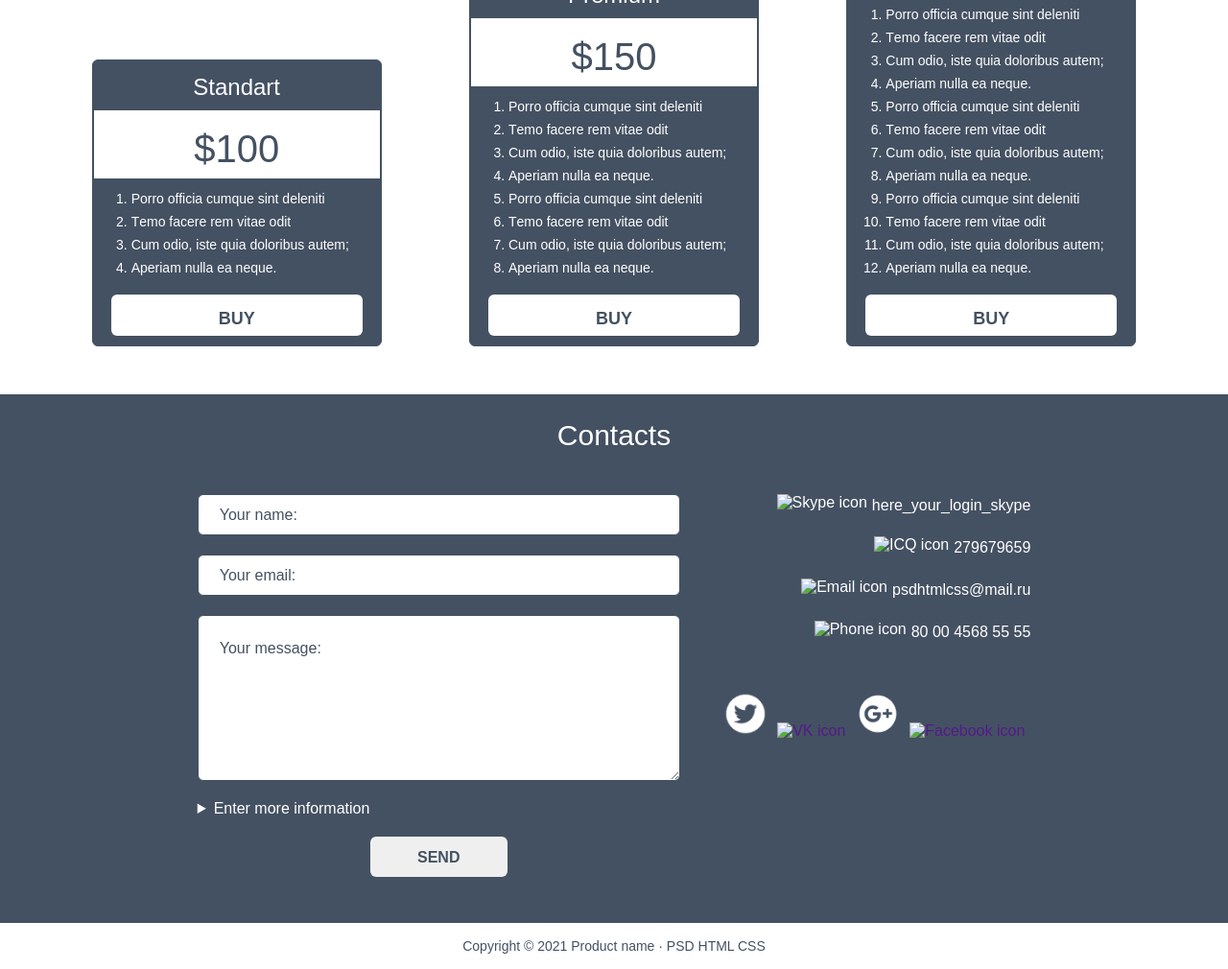
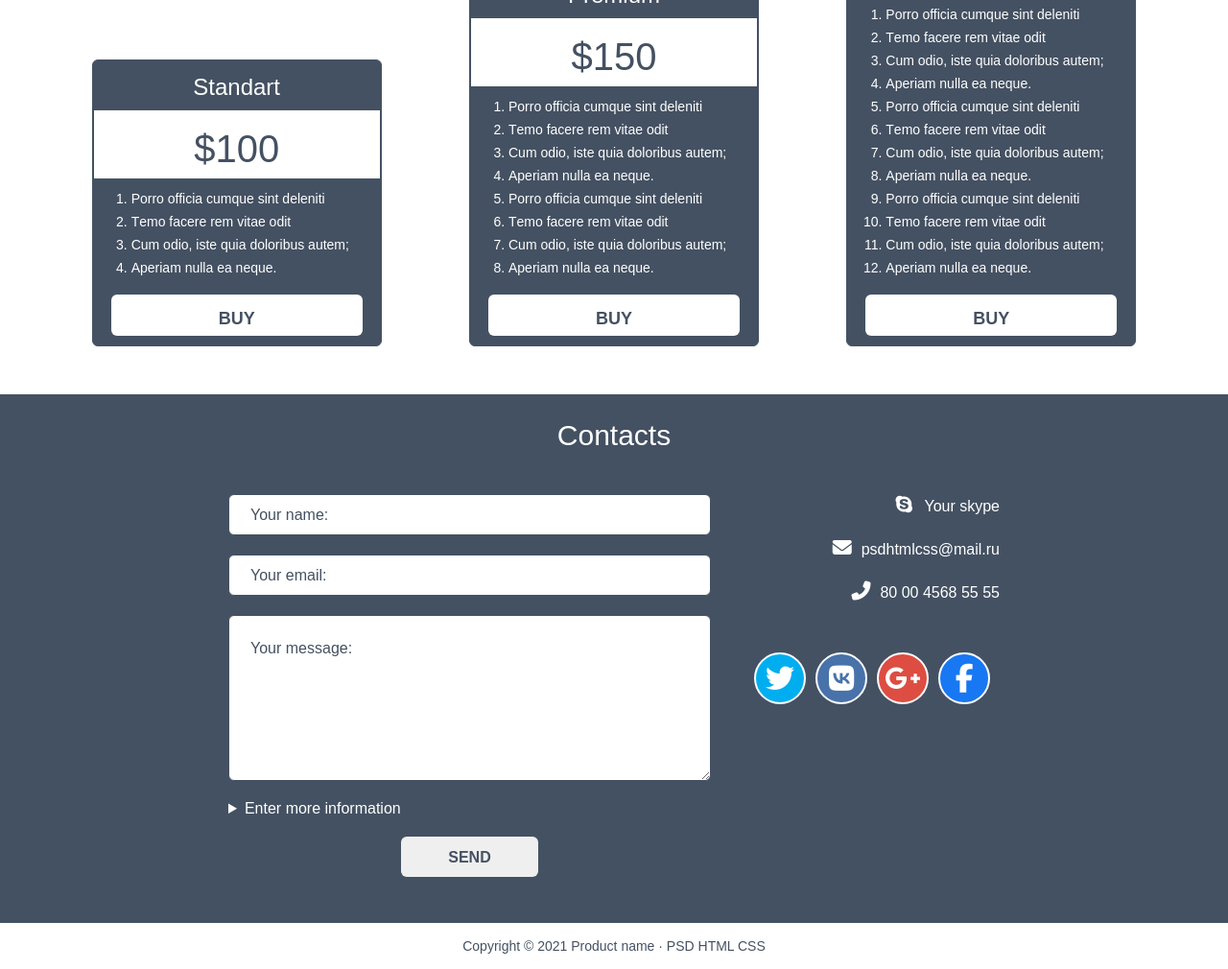
Before and after one commit to ShdwL1ne/second_project, a plain HTML site: page index.html in a window 1280 px wide. Shown: the part 2160-3170 px from the top of the page at 96% size. Drawn offline with Linux system fonts and the light colour scheme.

Commit message:
4 hometask(50%)

```diff
--- a/index.html
+++ b/index.html
@@ -7,6 +7,7 @@
     <meta name="viewport" content="width=device-width, initial-scale=1.0">
     <link rel="stylesheet" href="style.css">
     <title>Main Page</title>
+    <script src="https://kit.fontawesome.com/65406843e7.js" crossorigin="anonymous"></script>
 </head>
 
 <body>
@@ -327,38 +328,46 @@
                 <div class="footer_nav_box">
                     <nav class="footer_contacts">
                         <a href="#" class="footer_contacts_link">
-                            <img src="img/skype_icon.png" alt="Skype icon" class="footer_contacts_link_img">
-                            <p class="footer_contacts_link_text">here_your_login_skype</p>
+                            <div class="footer_contacts_link_box">
+                                <i class="fab fa-skype footer_contacts_link_img"></i>
+                            </div>
+                            <p class="footer_contacts_link_text">Your skype</p>
                         </a>
                         <a href="#" class="footer_contacts_link">
-                            <img src="img/icq_icon.png" alt="ICQ icon" class="footer_contacts_link_img">
-                            <p class="footer_contacts_link_text">279679659</p>
-                        </a>
-                        <a href="#" class="footer_contacts_link">
-                            <img src="img/email_icon.png" alt="Email icon" class="footer_contacts_link_img">
+                            <div class="footer_contacts_link_box">
+                                <i class="fas fa-envelope footer_contacts_link_img"></i>
+                            </div>
                             <p class="footer_contacts_link_text">psdhtmlcss@mail.ru</p>
                         </a>
                         <a href="#" class="footer_contacts_link">
-                            <img src="img/bx_bx-phone.png" alt="Phone icon" class="footer_contacts_link_img">
+                            <div class="footer_contacts_link_box">
+                                <i class="fas fa-phone-alt footer_contacts_link_img"></i>
+                            </div>
                             <p class="footer_contacts_link_text">80 00 4568 55 55</p>
                         </a>
                     </nav>
 
                     <nav class="footer_icons_box">
+                        <div class="footer_icon_link_box twitter">
                             <a href="" class="footer_icons_link">
-                            <img src="img/twitter.png" alt="Twitter icon" class="footer_icons" width="46px"
-                                height="46px">
+                                <i class="fab fa-twitter footer_icons"></i>
                             </a>
+                        </div>
+                        <div class="footer_icon_link_box vk">
                             <a href="" class="footer_icons_link">
-                            <img src="img/vk.png" alt="VK icon" class="footer_icons">
+                                <i class="fab fa-vk footer_icons"></i>
                             </a>
+                        </div>
+                        <div class="footer_icon_link_box google_plus">
                             <a href="" class="footer_icons_link">
-                            <img src="img/google.png" alt="Google plus icon" class="footer_icons" width="46px"
-                                height="46px">
+                                <i class="fab fa-google-plus-g footer_icons"></i>
                             </a>
+                        </div>
+                        <div class="footer_icon_link_box facebook">
                             <a href="" class="footer_icons_link">
-                            <img src="img/facebook.png" alt="Facebook icon" class="footer_icons">
+                                <i class="fab fa-facebook-f footer_icons"></i>
                             </a>
+                        </div>
                     </nav>
                 </div>
             </div>
--- a/style.css
+++ b/style.css
@@ -23,6 +23,10 @@
 .nav_links {
     text-decoration: none;
     color: #57677a;
+}
+
+.nav_links:hover {
+    color: white;
 }
 
 .header_nav {
@@ -438,6 +442,12 @@ h2 {
     display: flex;
     justify-content: end;
     padding-bottom: 20px;
+    align-items: center;
+    font-size: 20px;
+}
+
+.footer_contacts_link:hover {
+    color: wheat;
 }
 
 .footer_contacts_link_text {
@@ -445,17 +455,55 @@ h2 {
     line-height: 24px;
 }
 
-.footer_contacts_link_img {
-    padding-right: 5px;
+.footer_contacts_link_box {
+    width: 20px;
+    height: 25px;
+    margin-right: 10px;
 }
 
 .footer_icons_box {
     padding-top: 30px;
+    display: flex;
 }
 
 .footer_icons_link {
     text-decoration: none;
-    padding-right: 6px;
+}
+
+.footer_icon_link_box {
+    width: 50px;
+    height: 50px;
+    display: flex;
+    justify-content: center;
+    align-items: center;
+    border: 2px solid #fff;
+    border-radius: 100%;
+    margin-right: 10px;
+}
+
+.footer_icons {
+    font-size: 30px;
+    color: #FFFFFF;
+}
+
+.twitter {
+    background: #00aeef;
+}
+
+.twitter:hover, .vk:hover, .google_plus:hover, .facebook:hover {
+    background: wheat;
+}
+
+.vk {
+    background: #4872aa;
+}
+
+.google_plus {
+    background: #dd4d42;
+}
+
+.facebook {
+    background: #1877f2;
 }
 
 .copy_text {
```
Lines whose indentation alone changed are shown as unchanged.
